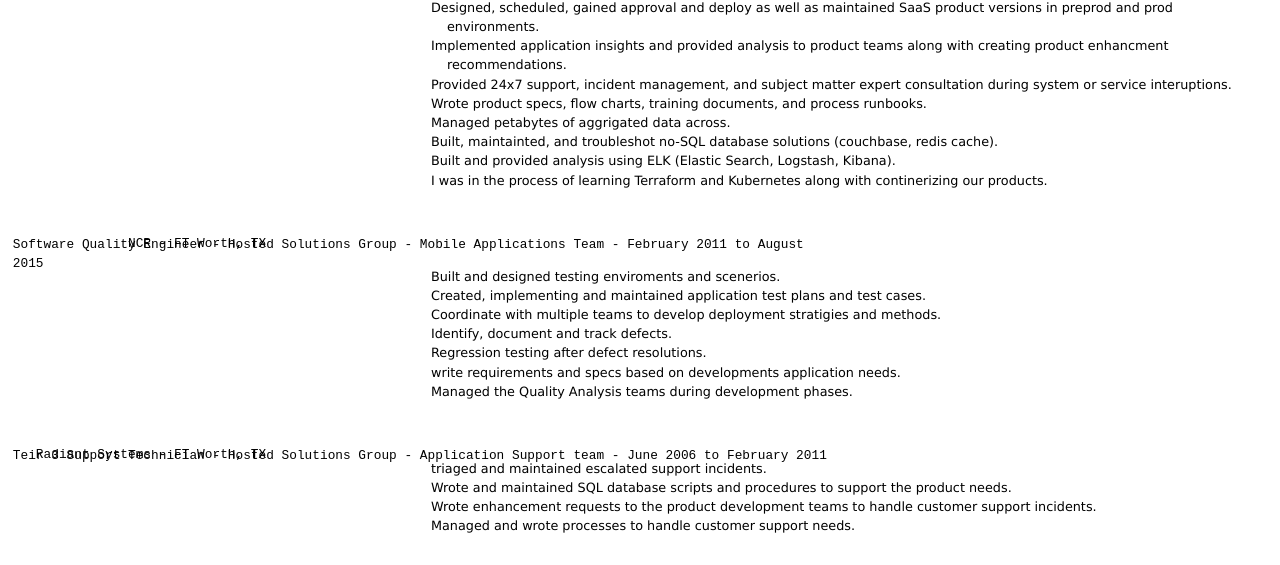
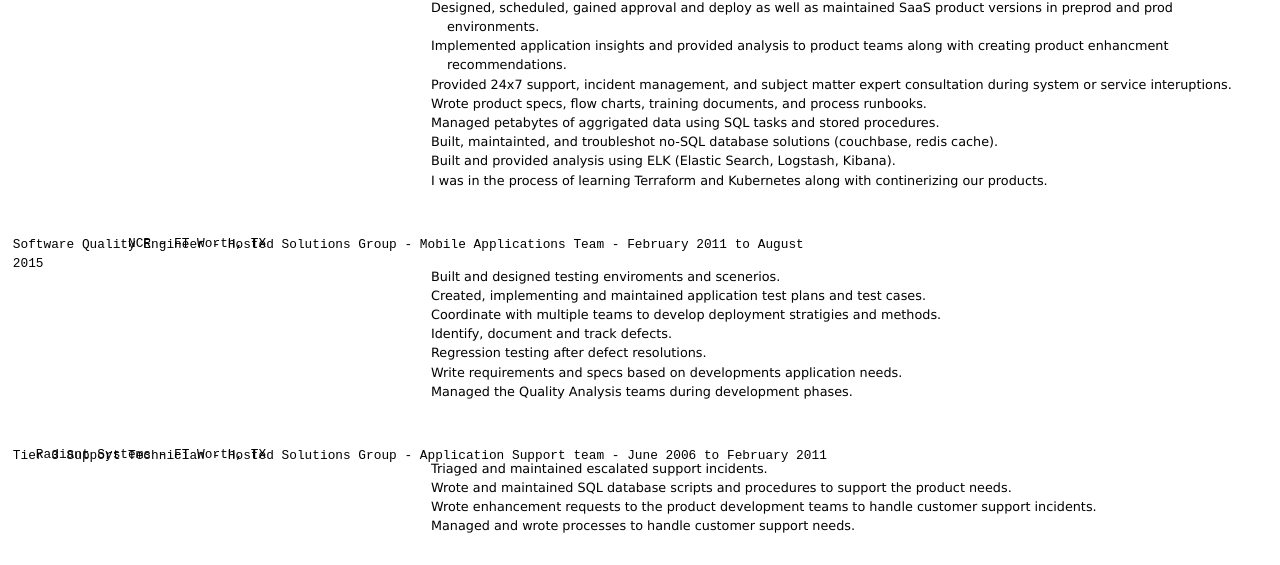
Before and after one commit to dswyhart/danielle_cv, a Jekyll site: the page built from index.md, in a window 1280 px wide. Shown: the part 679-1244 px from the top of the page. Built offline with Jekyll 4.4.1, drawn with Linux system fonts in a browser that asks for light colours.

Commit message:
unpublishing

```diff
--- a/index.md
+++ b/index.md
@@ -35,7 +35,7 @@ I am a Senior level IT professional with an applications operations background f
 * Implemented application insights and provided analysis to product teams along with creating product enhancment recommendations.
 * Provided 24x7 support, incident management, and subject matter expert consultation during system or service interuptions.
 * Wrote product specs, flow charts, training documents, and process runbooks.
-* Managed petabytes of aggrigated data across.
+* Managed petabytes of aggrigated data using SQL tasks and stored procedures.
 * Built, maintainted, and troubleshot no-SQL database solutions (couchbase, redis cache).
 * Built and provided analysis using ELK (Elastic Search, Logstash, Kibana).
 * I was in the process of learning Terraform and Kubernetes along with continerizing our products.
@@ -47,12 +47,12 @@ I am a Senior level IT professional with an applications operations background f
 * Coordinate with multiple teams to develop deployment stratigies and methods.
 * Identify, document and track defects.
 * Regression testing after defect resolutions.
-* write requirements and specs based on developments application needs.
+* Write requirements and specs based on developments application needs.
 * Managed the Quality Analysis teams during development phases.
 
 ### Radiant Systems - FT Worth, TX
-#### Teir 3 Support Technician - Hosted Solutions Group - Application Support team - June 2006 to February 2011
-* triaged and maintained escalated support incidents.
+#### Tier 3 Support Technician - Hosted Solutions Group - Application Support team - June 2006 to February 2011
+* Triaged and maintained escalated support incidents.
 * Wrote and maintained SQL database scripts and procedures to support the product needs.
 * Wrote enhancement requests to the product development teams to handle customer support incidents.
 * Managed and wrote processes to handle customer support needs.
```
